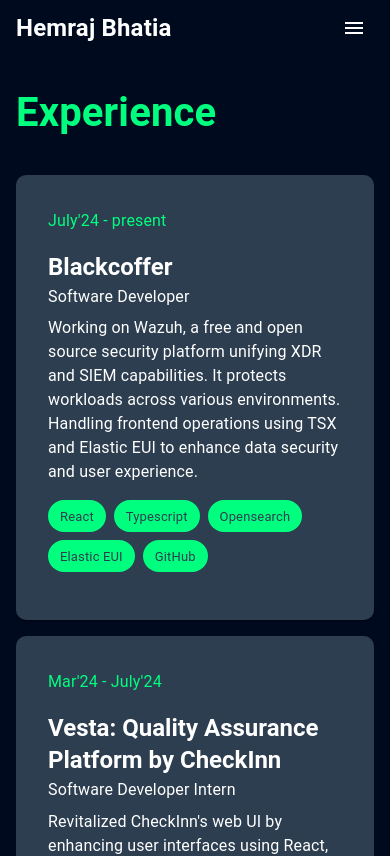
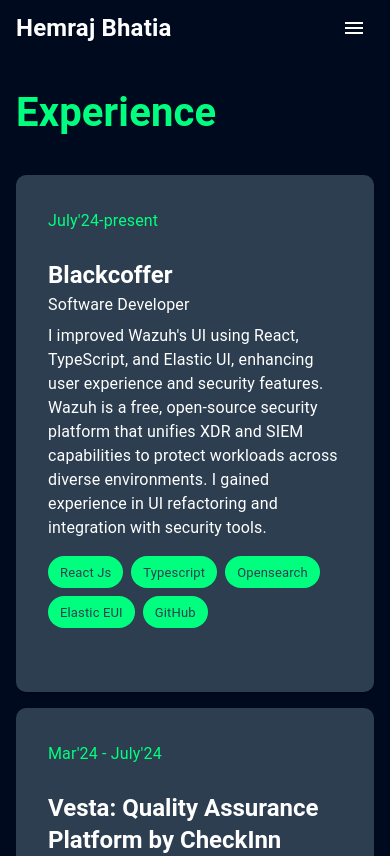
Before and after one commit to hemraj-007/Developer-Portfolio, a React (Vite) app: page /experience in a window 390 px wide. Shown: the top 856 px of the page. Built offline with nearby package versions, Linux system fonts and the light colour scheme.

Commit message:
description changes across all pages

```diff
--- a/src/components/KaleidoscopeMaterial.tsx
+++ b/src/components/KaleidoscopeMaterial.tsx
@@ -1,49 +1,51 @@
-// src/components/KaleidoscopeMaterial.tsx
-import React, { forwardRef } from 'react';
-import { extend, useFrame } from '@react-three/fiber';
-import { shaderMaterial } from '@react-three/drei';
-import { ShaderMaterial, Vector2 } from 'three';
+// src/components/CustomLoadingAnimation.tsx
+import React, { useRef } from 'react';
+import { Canvas, useFrame } from '@react-three/fiber';
+import { Mesh } from 'three';
+import { OrbitControls } from '@react-three/drei';
+import { styled } from '@mui/material/styles';
+import { Box } from '@mui/material';
 
-const KaleidoscopeShaderMaterial = shaderMaterial(
-  {
-    time: 0,
-    resolution: new Vector2(),
-  },
-  `
-  varying vec2 vUv;
-  void main() {
-    vUv = uv;
-    gl_Position = projectionMatrix * modelViewMatrix * vec4(position, 1.0);
-  }
-  `,
-  `
-  uniform float time;
-  uniform vec2 resolution;
-  varying vec2 vUv;
+const FullScreenLoader = styled(Box)(() => ({
+  display: 'flex',
+  flexDirection: 'column',
+  alignItems: 'center',
+  justifyContent: 'center',
+  position: 'fixed',
+  top: 0,
+  left: 0,
+  width: '100%',
+  height: '100%',
+  backgroundColor: '#2c3e50',
+  color: '#ffffff',
+  zIndex: 1301, // Ensure it appears above all other elements
+}));
 
-  void main() {
-    vec2 p = vUv * 2.0 - 1.0;
-    float r = length(p);
-    float a = atan(p.y, p.x) + time * 0.5;
-    float k = 6.0; // Number of reflections
-    a = mod(a, 2.0 * 3.14159 / k) * k;
-    vec3 color = vec3(0.5 + 0.5 * cos(time + vec3(0.0, 2.0, 4.0)));
-    gl_FragColor = vec4(color, 1.0);
-  }
-  `
-);
+function Loader() {
+  const mesh = useRef<Mesh>(null!);
+  useFrame(() => {
+    mesh.current.rotation.x += 0.01;
+    mesh.current.rotation.y += 0.01;
+  });
+  return (
+    <mesh ref={mesh}>
+      <torusKnotGeometry args={[10, 3, 100, 16]} />
+      <meshBasicMaterial color="cyan" wireframe />
+    </mesh>
+  );
+}
 
-extend({ KaleidoscopeShaderMaterial });
+const CustomLoadingAnimation: React.FC = () => {
+  return (
+    <FullScreenLoader>
+      <Canvas>
+        <ambientLight intensity={0.5} />
+        <pointLight position={[10, 10, 10]} />
+        <Loader />
+        <OrbitControls />
+      </Canvas>
+    </FullScreenLoader>
+  );
+};
 
-const KaleidoscopeMaterial = forwardRef<ShaderMaterial>((props, ref) => {
-  useFrame(({ clock, size }) => {
-    if (ref && 'current' in ref && ref.current) {
-      (ref.current as any).uniforms.time.value = clock.getElapsedTime();
-      (ref.current as any).uniforms.resolution.value.set(size.width, size.height);
-    }
-  });
-
-  return <kaleidoscopeShaderMaterial ref={ref} attach="material" {...props} />;
-});
-
-export default KaleidoscopeMaterial;
+export default CustomLoadingAnimation;
--- a/src/components/Loading.tsx
+++ b/src/components/Loading.tsx
@@ -1,45 +1,9 @@
 // src/components/Loading.tsx
-import React, { useRef } from 'react';
-import { Canvas } from '@react-three/fiber';
-import { Html, useProgress, Plane } from '@react-three/drei';
-import { Box } from '@mui/material';
-import { styled } from '@mui/material/styles';
-import KaleidoscopeMaterial from './KaleidoscopeMaterial';
-import { ShaderMaterial } from 'three';
-
-const FullScreenLoader = styled(Box)(() => ({
-  display: 'flex',
-  flexDirection: 'column',
-  alignItems: 'center',
-  justifyContent: 'center',
-  position: 'fixed',
-  top: 0,
-  left: 0,
-  width: '100%',
-  height: '100%',
-  backgroundColor: '#2c3e50',
-  color: '#ffffff',
-  zIndex: 1301, // Ensure it appears above all other elements
-}));
-
-const Loader = () => {
-  const { progress } = useProgress();
-  return <Html center>{progress} % loaded</Html>;
-};
+import React from 'react';
+import CustomLoadingAnimation from './KaleidoscopeMaterial';
 
 const Loading: React.FC = () => {
-  const materialRef = useRef<ShaderMaterial>(null);
-
-  return (
-    <FullScreenLoader>
-      <Canvas>
-        <Plane args={[2, 2]}>
-          <KaleidoscopeMaterial ref={materialRef} />
-        </Plane>
-        <Loader />
-      </Canvas>
-    </FullScreenLoader>
-  );
+  return <CustomLoadingAnimation />;
 };
 
 export default Loading;
--- a/src/pages/Experience.tsx
+++ b/src/pages/Experience.tsx
@@ -1,4 +1,5 @@
 // src/pages/Experience.tsx
+
 import React from "react";
 import Container from "@mui/material/Container";
 import Typography from "@mui/material/Typography";
@@ -28,9 +29,15 @@
 }));
 
 const skills = {
-  blackcoffer: ["React", "Typescript", "Opensearch", "Elastic EUI", "GitHub"],
+  blackcoffer: [
+    "React Js",
+    "Typescript",
+    "Opensearch",
+    "Elastic EUI",
+    "GitHub",
+  ],
   vesta: [
-    "React",
+    "React Js",
     "TypeScript",
     "Material-UI",
     "PHP Laravel",
@@ -38,16 +45,16 @@
     "MySql",
     "GitHub",
   ],
-  netfotech: ["React", "Tailwind CSS", "React Hooks", "GitHub"],
+  netfotech: ["React Js", "Tailwind CSS", "React Hooks", "GitHub"],
 };
 
 const experiences = [
   {
-    period: "July'24 - present",
+    period: "July'24-present",
     company: "Blackcoffer",
     position: "Software Developer",
     description:
-      "Working on Wazuh, a free and open source security platform unifying XDR and SIEM capabilities. It protects workloads across various environments. Handling frontend operations using TSX and Elastic EUI to enhance data security and user experience.",
+      "I improved Wazuh's UI using React, TypeScript, and Elastic UI, enhancing user experience and security features. Wazuh is a free, open-source security platform that unifies XDR and SIEM capabilities to protect workloads across diverse environments. I gained experience in UI refactoring and integration with security tools.",
     skills: skills.blackcoffer,
   },
   {
@@ -59,7 +66,7 @@
     skills: skills.vesta,
   },
   {
-    period: "Jan'24 - Mar'24",
+    period: "Jan'24-Mar'24",
     company: "Netfotech Solutions",
     position: "Software Engineer Trainee",
     description:
@@ -114,8 +121,11 @@
                   display="flex"
                   flexDirection={isMobile ? "column" : "row"}
                   justifyContent="space-between"
+                  mb={2} // Add marginBottom to create space below the date
                 >
-                  <Box>
+                  <Box mb={1}>
+                    {" "}
+                    {/* Add marginBottom for better spacing */}
                     <Typography
                       variant="subtitle1"
                       style={{ color: "#00FF7F" }}
@@ -123,7 +133,9 @@
                       {experiences[index].period}
                     </Typography>
                   </Box>
-                  <Box mt={isMobile ? 2 : 0}>
+                  <Box mt={isMobile ? 2 : 0} ml={isMobile ? 0 : 2}>
+                    {" "}
+                    {/* Add marginTop and marginLeft for spacing */}
                     <Typography variant="h5" style={{ fontWeight: "bold" }}>
                       {experiences[index].company}
                     </Typography>
--- a/src/pages/Home.tsx
+++ b/src/pages/Home.tsx
@@ -56,7 +56,11 @@
               <Typography
                 variant="h3"
                 gutterBottom
-                style={{ color: "#ffffff", fontWeight: "bold", textAlign: isMobile ? "center" : "left" }}
+                style={{
+                  color: "#ffffff",
+                  fontWeight: "bold",
+                  textAlign: isMobile ? "center" : "left",
+                }}
               >
                 Hello,
               </Typography>
@@ -69,7 +73,11 @@
               <Typography
                 variant="h3"
                 gutterBottom
-                style={{ color: "#ffffff", fontWeight: "bold", textAlign: isMobile ? "center" : "left" }}
+                style={{
+                  color: "#ffffff",
+                  fontWeight: "bold",
+                  textAlign: isMobile ? "center" : "left",
+                }}
               >
                 This is <span>HEMRAJ BHATIA</span>,
               </Typography>
@@ -82,7 +90,11 @@
               <Typography
                 variant="h3"
                 gutterBottom
-                style={{ color: "#00FF7F", fontWeight: "bold", textAlign: isMobile ? "center" : "left" }}
+                style={{
+                  color: "#00FF7F",
+                  fontWeight: "bold",
+                  textAlign: isMobile ? "center" : "left",
+                }}
               >
                 I'm a Professional Software Developer.
               </Typography>
@@ -170,7 +182,7 @@
                 <Button
                   variant="outlined"
                   color="secondary"
-                  href="/resume.pdf"
+                  href="https://drive.google.com/file/d/1lXCQYO2w4tON2yBDipFXCBR6jRnEy0k0/view?usp=sharing"
                 >
                   Get Resume
                 </Button>
--- a/src/pages/Projects.tsx
+++ b/src/pages/Projects.tsx
@@ -79,11 +79,10 @@
     "JWT Authentication",
     "Zod Validation",
     "MongoDB",
-    "React",
     "Tailwind CSS",
   ],
   dialogeDenBlog: [
-    "React",
+    "React Js",
     "Tailwind CSS",
     "TypeScript",
     "Zod Validation",
```
